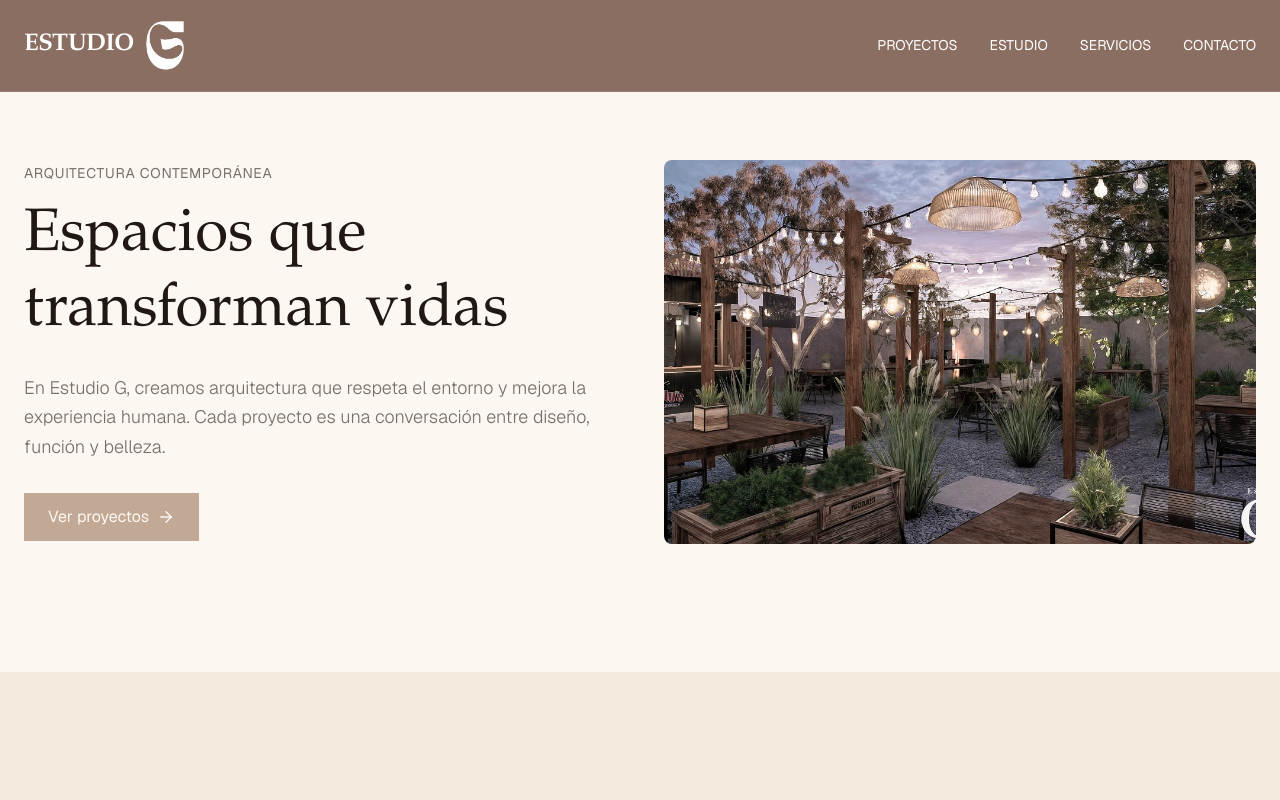
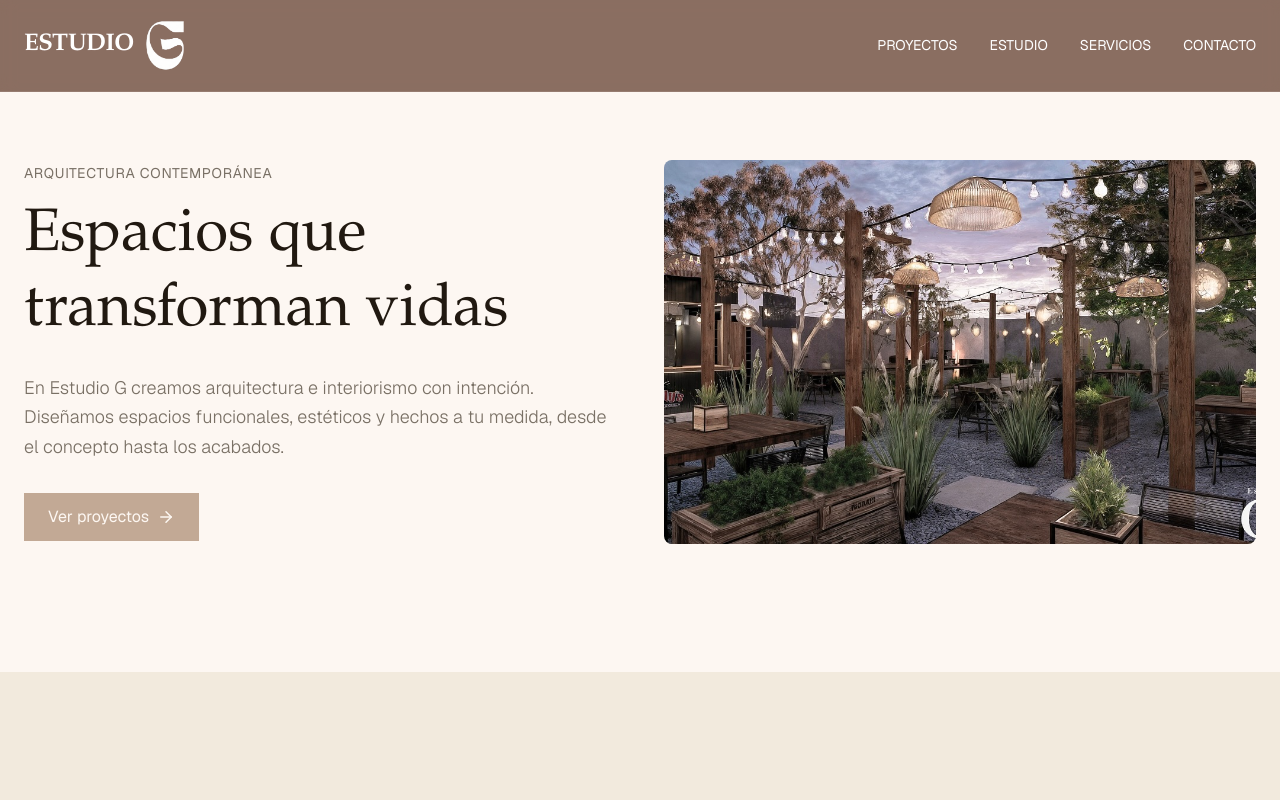
Before and after one commit to yelllowcat/Estudio-G, a Next.js app: page / in a window 1280 px wide. Shown: the top 800 px of the page. Built offline with nearby package versions, Linux system fonts and the light colour scheme.

Commit message:
update: cambio en el titulo

```diff
--- a/app/page.tsx
+++ b/app/page.tsx
@@ -69,8 +69,8 @@ export default function Home() {
                 Espacios que transforman vidas
               </h1>
               <p className="text-lg text-muted-foreground mb-8 font-light leading-relaxed">
-                En Estudio G, creamos arquitectura que respeta el entorno y mejora la experiencia humana. Cada proyecto
-                es una conversación entre diseño, función y belleza.
+                En Estudio G creamos arquitectura e interiorismo con intención.
+                Diseñamos espacios funcionales, estéticos y hechos a tu medida, desde el concepto hasta los acabados.
               </p>
               <a href="#projects">
                 <button className="inline-flex items-center gap-2 bg-accent text-accent-foreground px-6 py-3 hover:bg-accent/90 transition">
```
